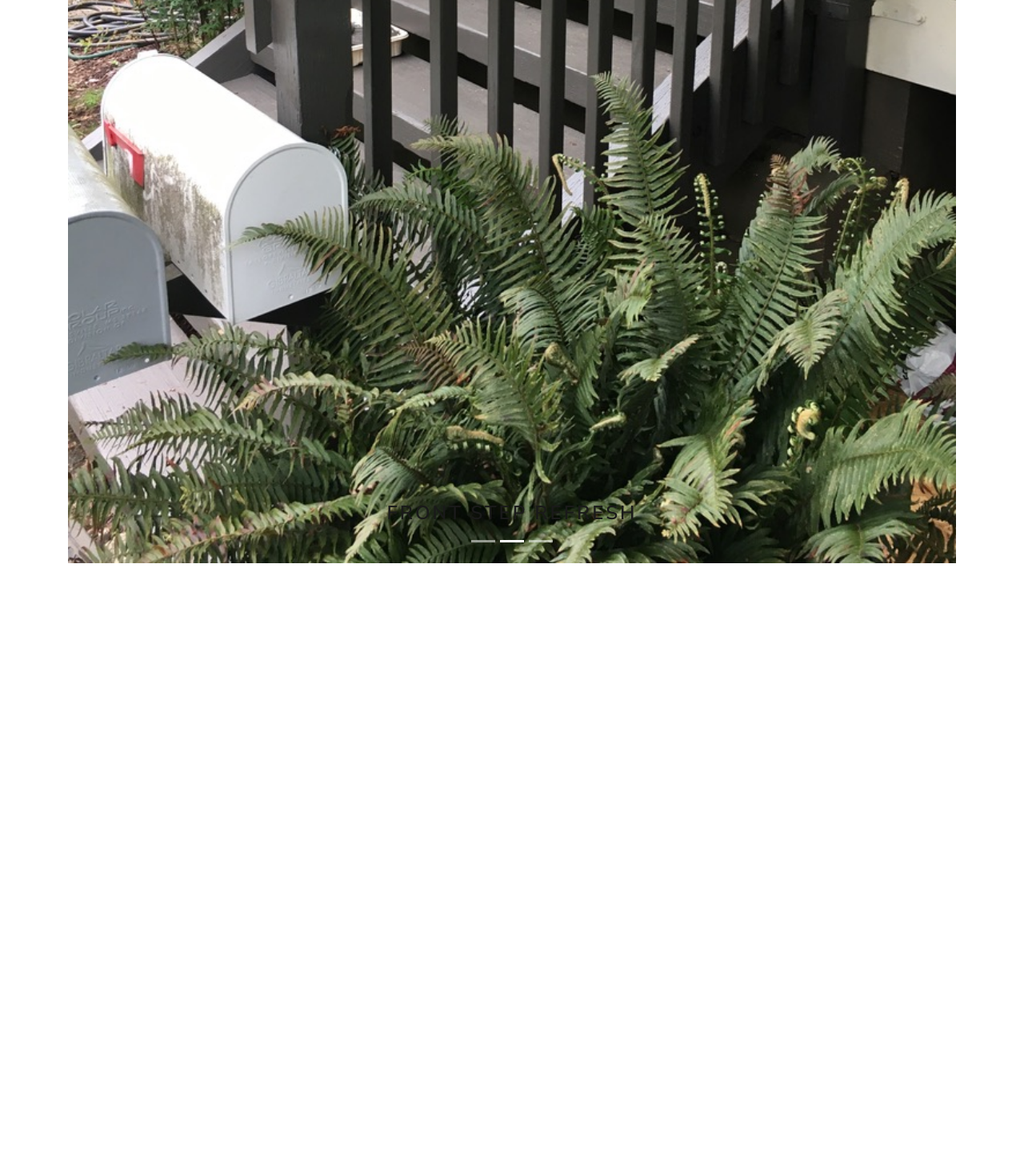
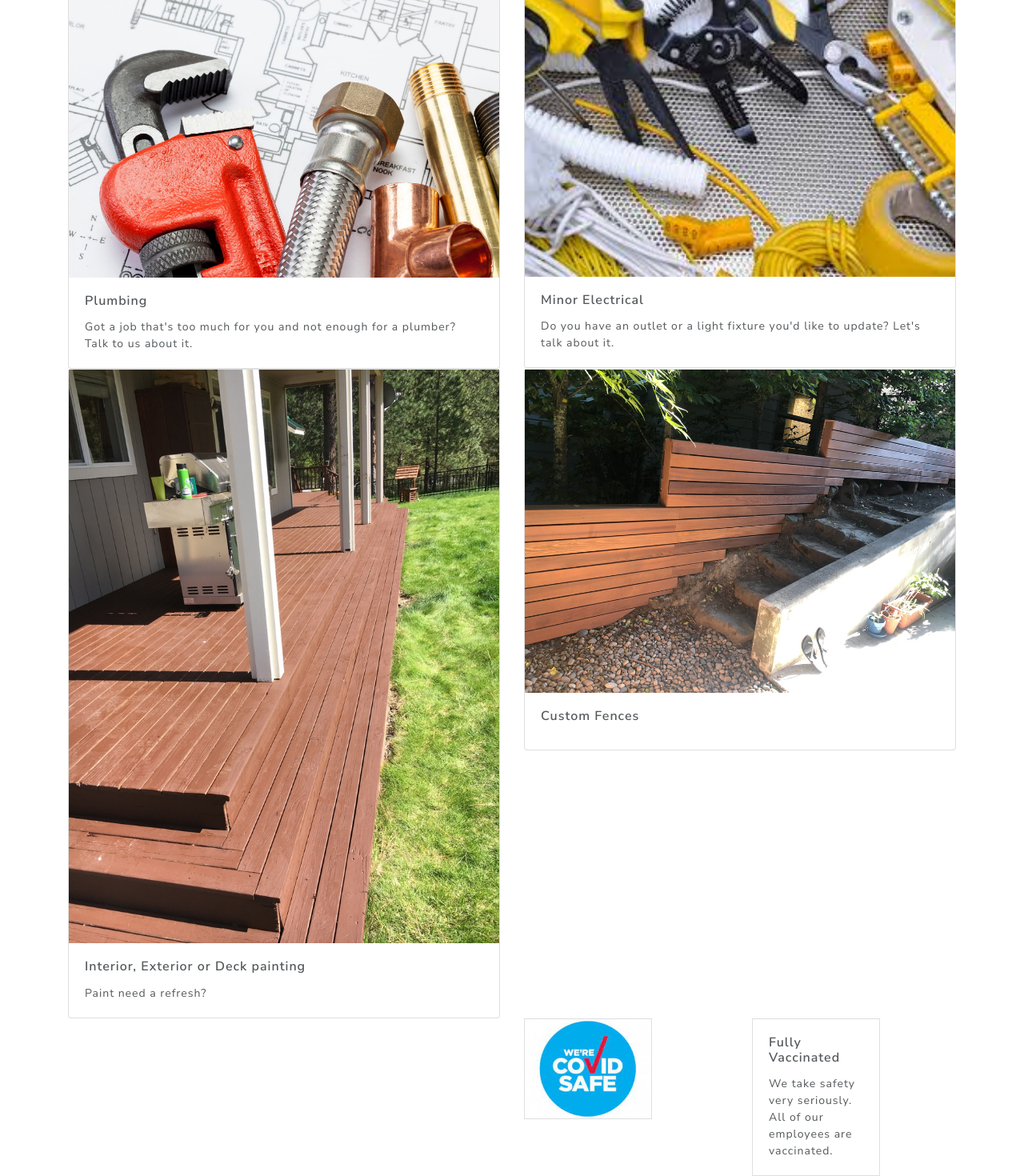
Before and after one commit to PeteLow-13/LowCreations, a React (Create React App) app: page / in a window 1280 px wide. Shown: the part 944-2414 px from the top of the page at 80% size. Before the commit the page ends 1648 px from the top, so only its background shows below. Built offline with nearby package versions, Linux system fonts and the light colour scheme.

Commit message:
added cards with info

```diff
--- a/src/Screens/HomeScreen.js
+++ b/src/Screens/HomeScreen.js
@@ -1,18 +1,100 @@
 import React from 'react';
-import { Col, Row, Image } from 'react-bootstrap';
+import { Col, Row, Image, Card, Button } from 'react-bootstrap';
 import HomepageCarousel from '../Components/HomepageCarousel';
+import lookout from '../Images/leschiLookout.jpeg'
+import sticker from '../Images/vaccineSticker.png'
+import fence from '../Images/nunnFence2.jpeg'
+import plumbing from '../Images/plumbingTools.jpeg'
+import electric from '../Images/electricalTools.jpeg'
+import cabin from '../Images/cabinDeckAfter.jpeg'
+import safe from '../Images/covidSafe.jpeg'
 
 const HomeScreen = () => {
   return (
-    <div>
-      <h1>Low Creations</h1>
-      <h2>Handyman and Repair Services</h2>
+    <>
       <Row>
         <Col md={12}>
-          <HomepageCarousel />
+          <Image src={lookout} alt='seattle' fluid/>
         </Col>
       </Row>
-    </div>
+      <h1>Low Creations</h1>
+      <h3>Handyman and Repair Services</h3>
+      <Row>
+        <Col md={6}>
+        <Card style={{ width: 'auto' }} className='rounded'>
+          <Card.Img variant="top" src={plumbing}/>
+          <Card.Body>
+            <Card.Title>Plumbing</Card.Title>
+            <Card.Text>
+             Got a job that's too much for you and not enough for a plumber? Talk to us about it.
+            </Card.Text>
+          </Card.Body>
+          </Card>
+        </Col>
+        <Col md={6}>
+        <Card style={{ width: 'auto' }} className='rounded'>
+          <Card.Img variant="top" src={electric}/>
+          <Card.Body>
+            <Card.Title>Minor Electrical</Card.Title>
+            <Card.Text>
+             Do you have an outlet or a light fixture you'd like to update? Let's talk about it.
+            </Card.Text>
+          </Card.Body>
+          </Card>
+        </Col>
+        </Row>
+        <Row>
+        <Col md={6}>
+        <Card style={{ width: 'auto' }} className='rounded'>
+          <Card.Img variant="top" src={cabin} className='fluid'/>
+          <Card.Body>
+            <Card.Title>Interior, Exterior or Deck painting</Card.Title>
+            <Card.Text>
+             Paint need a refresh?
+            </Card.Text>
+          </Card.Body>
+          </Card>
+        </Col>
+        <Col md={6}>
+        <Card style={{ width: 'auto' }} className='rounded'>
+          <Card.Img variant="top" src={fence}/>
+          <Card.Body>
+            <Card.Title>Custom Fences</Card.Title>
+            <Card.Text>
+
+            </Card.Text>
+          </Card.Body>
+          </Card>
+        </Col>
+        </Row>
+        <Row>
+        {/* <Col md={6}>
+          <h4>So much to do?</h4>
+          <p>Other projects </p>
+        </Col> */}
+          <Col md={6}></Col>
+        <Col md={3}>
+        <Card style={{ width: '10rem' }}>
+          <Card.Img variant="top" src={safe}/>
+          {/* <Card.Body>
+            <Card.Title>Fully Vaccinated</Card.Title>
+            <Card.Text>
+              We take COVID safety very seriously.
+            </Card.Text>
+          </Card.Body> */}
+          </Card>
+          </Col>
+          <Col md={3}>
+          <Card style={{ width: '10rem' }}>
+            <Card.Body>
+            <Card.Title>Fully Vaccinated</Card.Title>
+            <Card.Text>
+              We take safety very seriously. All of our employees are vaccinated.
+            </Card.Text>
+          </Card.Body></Card>
+        </Col>
+      </Row>
+    </>
   );
 };
 
```
